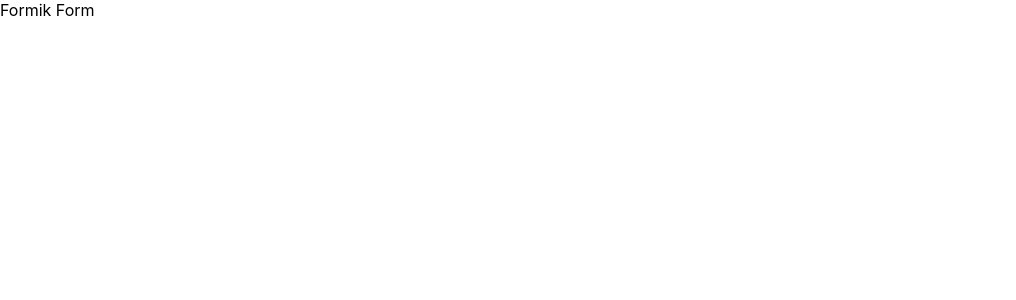
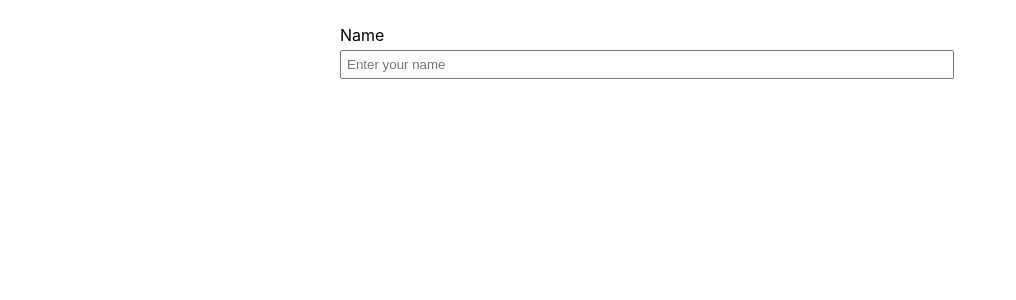
Before and after one commit to kharioki/react-forms, a React (Create React App) app: page / in a window 1280 px wide. Shown: the top 300 px of the page, without its empty margins (0-1016 px from the left). Built offline with nearby package versions, Linux system fonts and the light colour scheme.

Commit message:
added formik, yup, normalize.css

```diff
--- a/package.json
+++ b/package.json
@@ -6,9 +6,12 @@
     "@testing-library/jest-dom": "^4.2.4",
     "@testing-library/react": "^9.3.2",
     "@testing-library/user-event": "^7.1.2",
+    "formik": "^2.1.5",
+    "normalize.css": "^8.0.1",
     "react": "^16.13.1",
     "react-dom": "^16.13.1",
-    "react-scripts": "3.4.3"
+    "react-scripts": "3.4.3",
+    "yup": "^0.29.3"
   },
   "scripts": {
     "start": "react-scripts start",
--- a/src/FormikForm.jsx
+++ b/src/FormikForm.jsx
@@ -1,7 +1,19 @@
 import React from 'react';
 
 const FormikForm = () => {
-  return <div>Formik Form</div>;
+  return (
+    <form>
+      <div className="input-row">
+        <label htmlFor="name">Name</label>
+        <input
+          type="text"
+          name="name"
+          id="name"
+          placeholder="Enter your name"
+        />
+      </div>
+    </form>
+  );
 };
 
 export default FormikForm;
```
Also changed, not shown: 1 other file (tests, documents, lock files or other folders).
